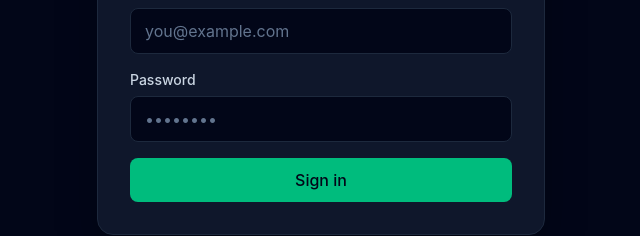
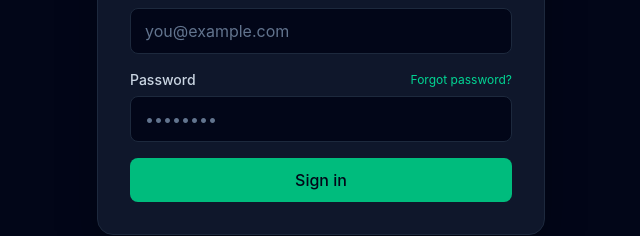
Before and after one commit to skybreakerW/authvault, a React (Vite) app in the folder frontend/: page /login in a window 1280 px wide. Shown: the part 360-596 px from the top of the page, without its empty margins (319-959 px from the left). Built offline with nearby package versions, Linux system fonts and the light colour scheme; no server answers.

Commit message:
fix: prevent token refresh on login failures

```diff
--- a/frontend/src/pages/Login.jsx
+++ b/frontend/src/pages/Login.jsx
@@ -87,17 +87,36 @@ const Login = () => {
                     required
                 />
 
-                <Input
+                <div>
+    <div className="flex items-center justify-between mb-1.5">
+        <label
+            htmlFor="password"
+            className="block text-sm font-medium text-slate-300"
+            >
+            Password
+        </label>
+            <Link
+                to="/forgot-password"
+                className="text-xs text-emerald-400 hover:text-emerald-300 transition"
+            >
+                Forgot password?
+            </Link>
+        </div>
+
+        <input
             id="password"
             name="password"
             type="password"
-                    label="Password"
             placeholder="••••••••"
+            autoComplete="current-password"
             value={formData.password}
             onChange={handleChange}
-                    autoComplete="current-password"
             required
+            className="w-full rounded-lg bg-slate-950 px-3.5 py-2.5 text-slate-100
+                placeholder-slate-500 border border-slate-800 transition
+                focus:outline-none focus:ring-2 focus:ring-emerald-500/40 focus:border-emerald-500"
         />
+    </div>
 
                 {error && (
                     <div
--- a/frontend/src/services/api.js
+++ b/frontend/src/services/api.js
@@ -16,7 +16,8 @@ api.interceptors.response.use(
         if (
             error.response?.status === 401 &&
             !originalRequest._retry &&
-            originalRequest.url !== "/api/auth/refresh"
+            originalRequest.url !== "/api/auth/refresh" &&
+            originalRequest.url !== "/api/auth/login"
         ) {
             originalRequest._retry = true
 
```
Lines whose indentation alone changed are shown as unchanged.
